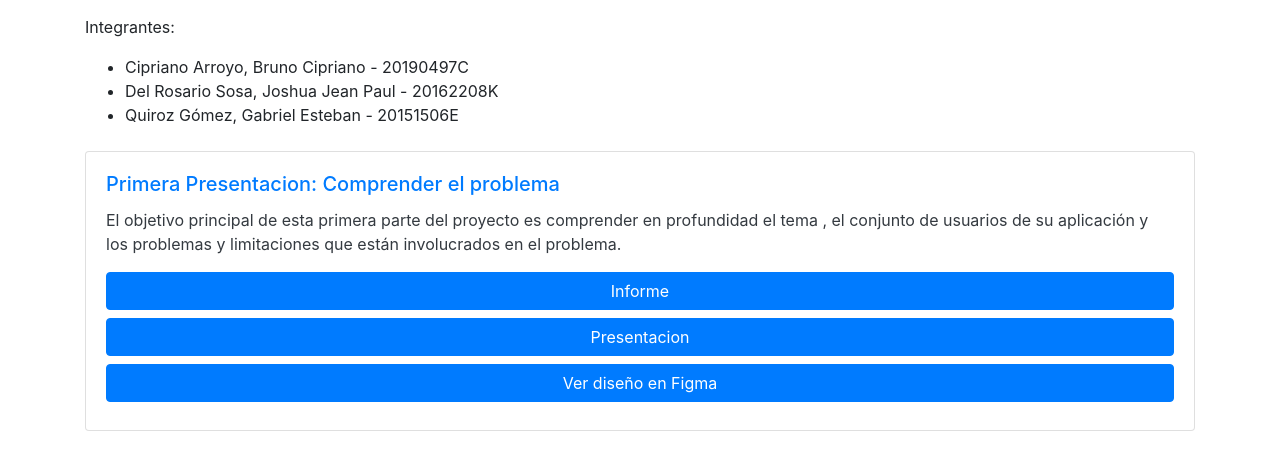
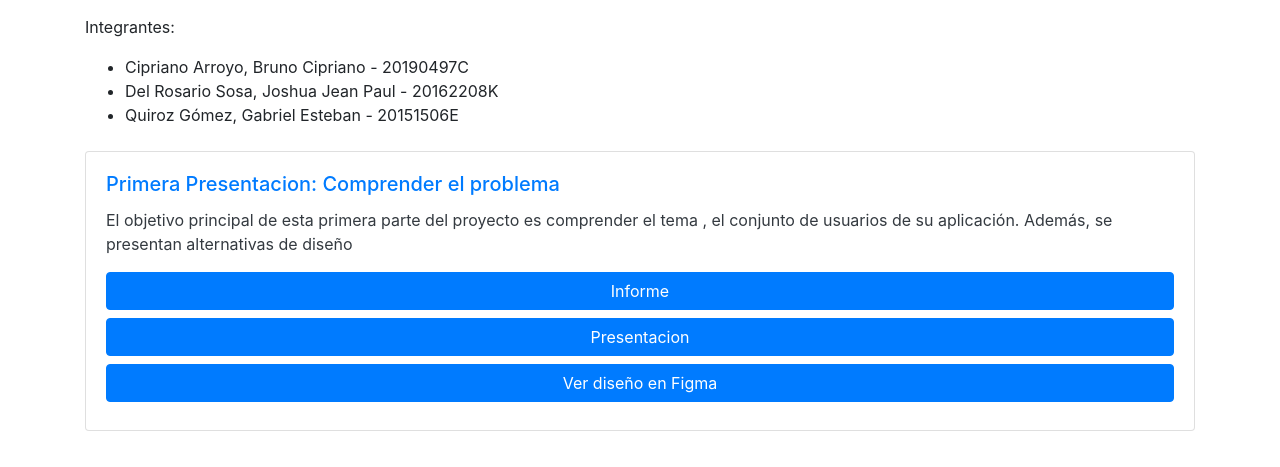
Before and after one commit to BrunoGust/IHC-2025-Entregables, a plain HTML site: page index.html in a window 1280 px wide. Shown: the part 87-554 px from the top of the page. Drawn offline with nearby package versions, Linux system fonts and the light colour scheme.

Commit message:
Update index.html

```diff
--- a/index.html
+++ b/index.html
@@ -28,12 +28,10 @@
     <div class="card mt-4">
       <div class="card-body">
         <h5 class="card-title">Primera Presentacion: Comprender el problema</h5>
-        <p class="card-text">El objetivo principal de esta primera parte del proyecto es comprender en
-            profundidad el tema , el conjunto de usuarios de su aplicación y los problemas
-            y limitaciones que están involucrados en el problema.</p>
+        <p class="card-text">El objetivo principal de esta primera parte del proyecto es comprender el tema , el conjunto de usuarios de su aplicación. Además, se presentan alternativas de diseño</p>
 
         <a href="https://docs.google.com/document/d/19Xoa28-CDUqFeg_EA1GHaQ4WD71lf9oWVxShUPv-p38/edit?usp=sharing" class="btn btn-primary btn-block mb-2">Informe</a>
-        <a href="" class="btn btn-primary btn-block mb-2">Presentacion</a>
+        <a href="https://www.canva.com/design/DAGmyEZM0jM/13vAJ7C1JUMSbkKPKDUlVQ/edit?utm_content=DAGmyEZM0jM&utm_campaign=designshare&utm_medium=link2&utm_source=sharebutton" class="btn btn-primary btn-block mb-2">Presentacion</a>
         <a href="https://www.figma.com/design/Qm3clSw6iXYF2iY4GnS4oG/TriviaTrainer?node-id=0-1&t=gL1hxShWcuJvThBW-1" class="btn btn-primary btn-block mb-2" target="_blank">Ver diseño en Figma</a>
       </div>
     </div>
```
